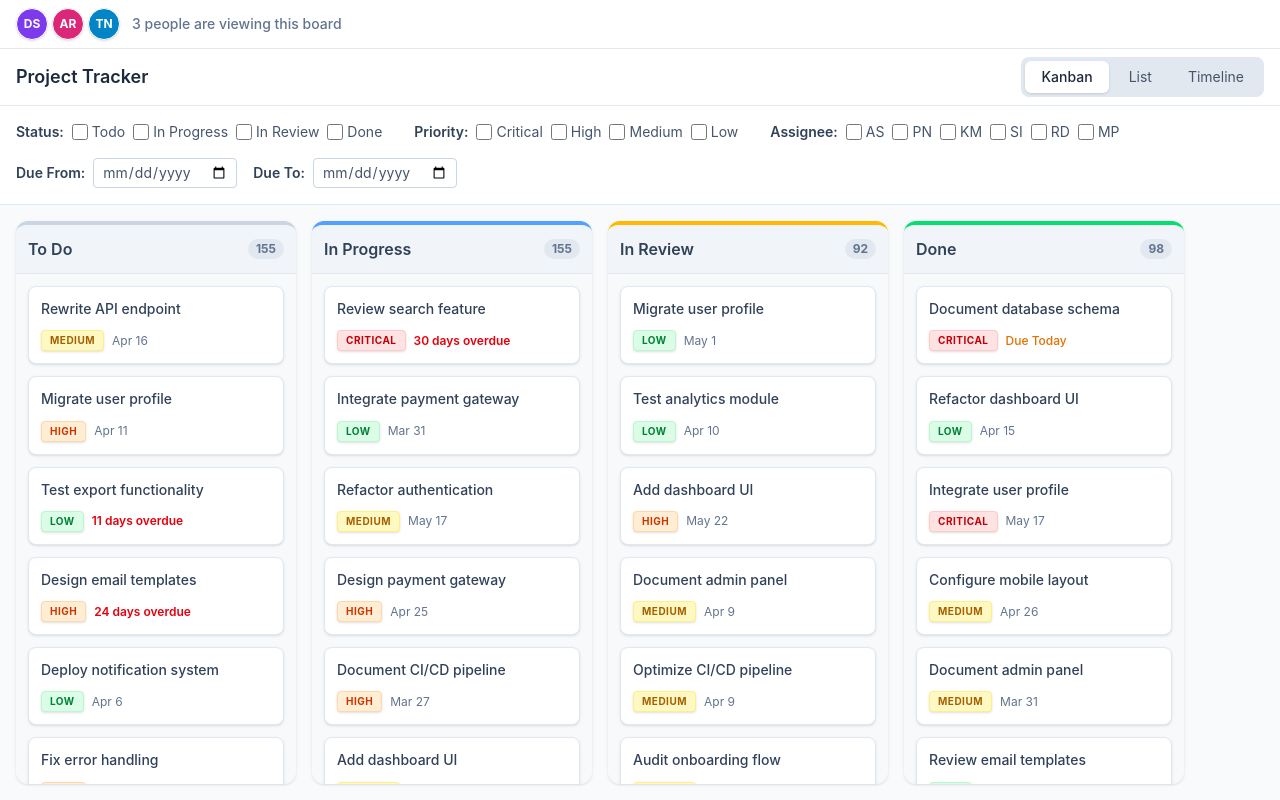
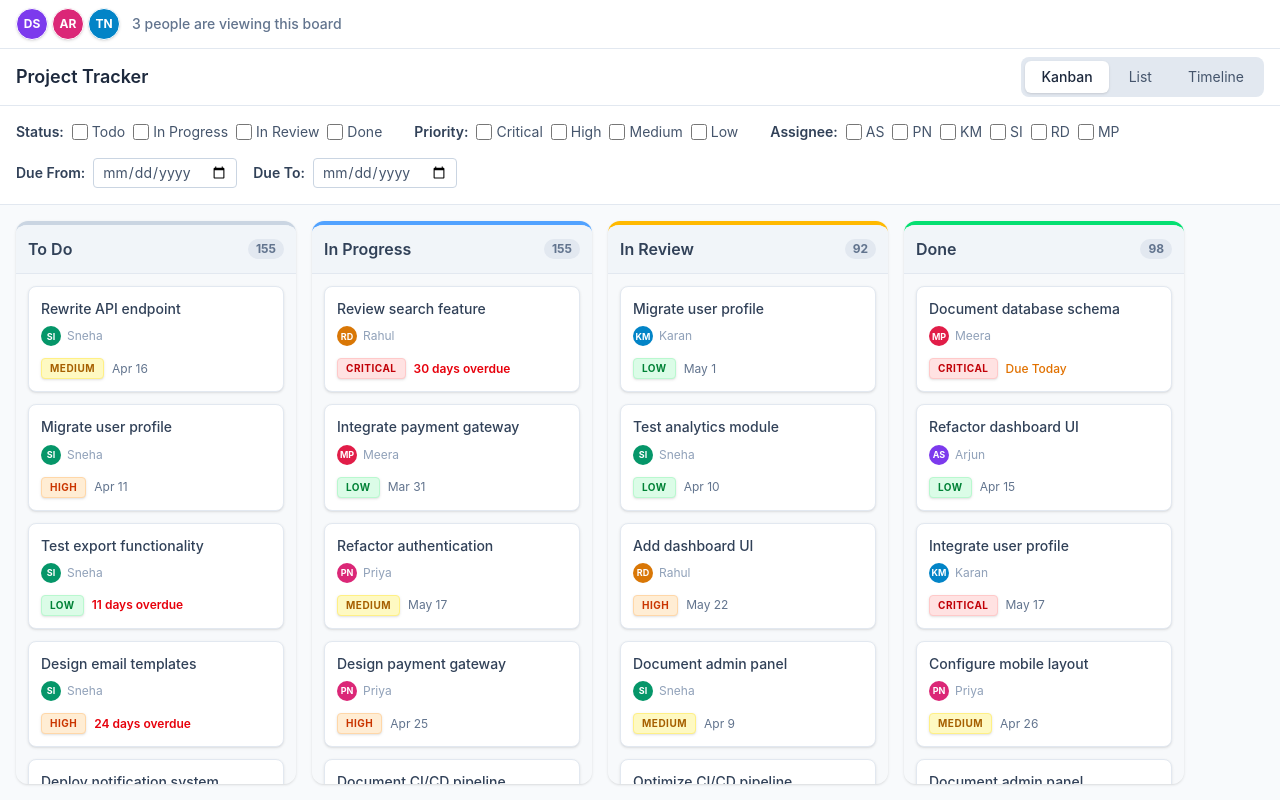
Before and after one commit to rasmusmaria26-cell/velozity-tracker, a React (Vite) app: page / in a window 1280 px wide. Built offline with nearby package versions, Linux system fonts and the light colour scheme.

Commit message:
feat: assignee avatar on kanban task card

```diff
--- a/src/components/TaskCard.tsx
+++ b/src/components/TaskCard.tsx
@@ -1,6 +1,7 @@
 import React, { memo } from 'react'
 import type { Task } from '@/types'
 import { useCollabStore } from '@/store/collaborationStore'
+import { USERS } from '@/data/mockUsers'
 import PriorityBadge from './PriorityBadge'
 import DueDateLabel from './DueDateLabel'
 
@@ -12,6 +13,7 @@ interface TaskCardProps {
 const TaskCard = ({ task, getCardProps }: TaskCardProps) => {
     const collabUsers = useCollabStore((s) => s.collabUsers)
     const usersOnThisCard = collabUsers.filter((u) => u.currentTaskId === task.id)
+    const assignee = USERS.find(u => u.id === task.assigneeId)
 
     return (
         <div
@@ -23,6 +25,19 @@ const TaskCard = ({ task, getCardProps }: TaskCardProps) => {
                 <h4 className="text-sm font-medium text-slate-700 leading-snug">
                     {task.title}
                 </h4>
+
+                <div className="flex items-center gap-1.5">
+                    <div
+                        className="w-5 h-5 rounded-full flex items-center justify-center
+                 text-white text-[9px] font-bold shrink-0"
+                        style={{ backgroundColor: assignee?.color ?? '#94a3b8' }}
+                    >
+                        {assignee?.initials ?? '?'}
+                    </div>
+                    <span className="text-xs text-slate-400 truncate">
+                        {assignee?.name.split(' ')[0] ?? 'Unknown'}
+                    </span>
+                </div>
 
                 <div className="flex items-center justify-between mt-1">
                     <div className="flex items-center gap-2 relative z-10 pointer-events-none">
```
